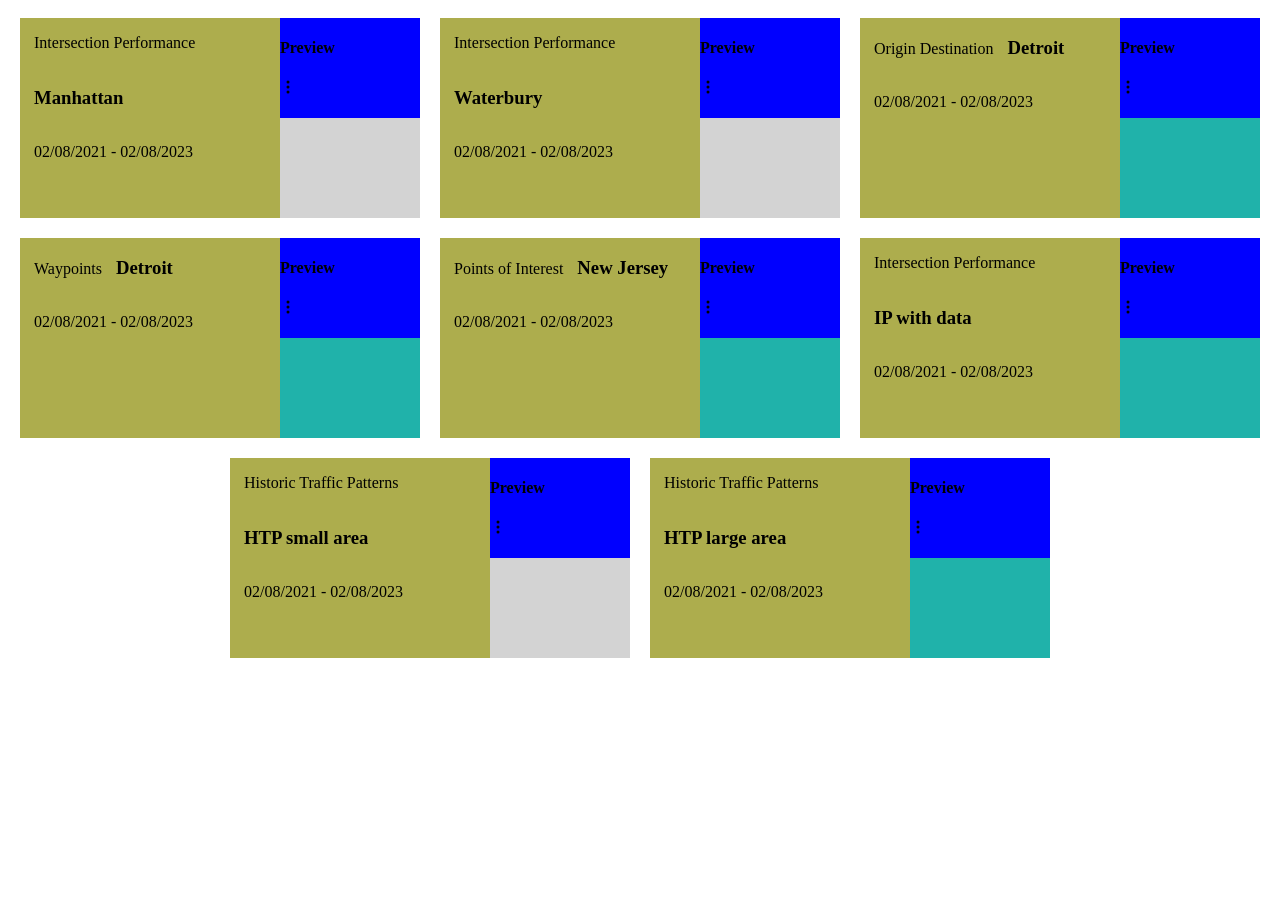
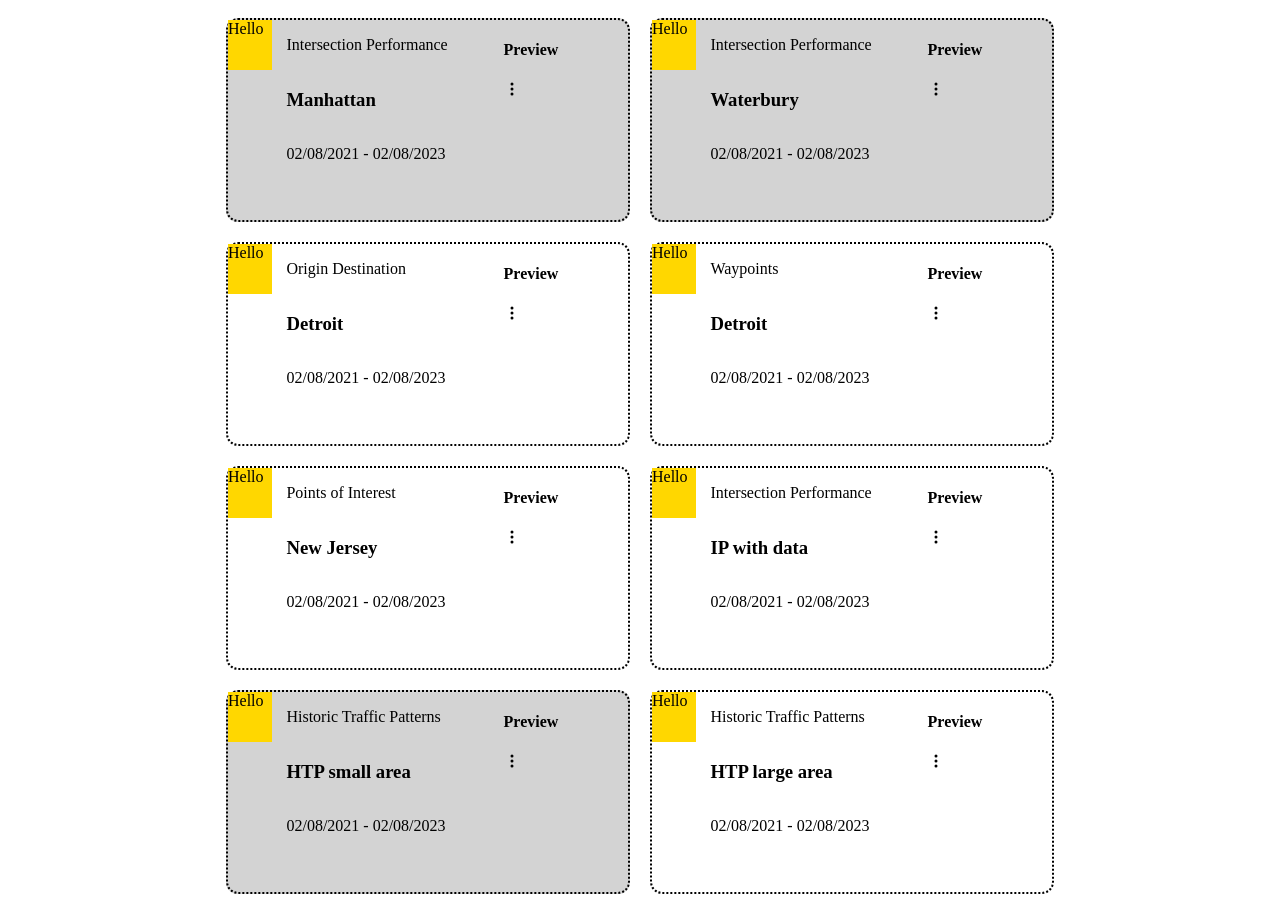
Before and after one commit to lukanogaj/product-cards, a plain HTML site: page index.html in a window 1280 px wide. Before the commit the page ends 816 px from the top, so only its background shows below. Drawn offline with Linux system fonts and the light colour scheme.

Commit message:
css-update

```diff
--- a/cards.css
+++ b/cards.css
@@ -16,6 +16,12 @@
   flex-wrap: wrap;
 }
 
+.icon {
+  background-color: gold;
+  width: 50px;
+  height: 50px;
+}
+
 h3 {
   display: inline-block;
   margin-left: 14px;
@@ -31,16 +37,21 @@
   width: 400px;
   height: 200px;
   margin: 10px;
-  background-color: lightseagreen;
+  /* background-color: lightseagreen; */
+  border: 2px dotted #000000;
+  border-radius: 12px;
 }
 
 .card-text {
+  display: flex;
+  flex-direction: column;
   width: 260px;
   height: 100%;
-  background-color: rgb(173, 173, 77);
+  /* background-color: rgb(173, 173, 77); */
 }
 
 .no-preview {
+  /* display: flex; */
   width: 400px;
   height: 200px;
   margin: 10px;
@@ -50,11 +61,11 @@
 .preview {
   width: 70px;
   height: 40px;
-  background-color: red;
+  /* background-color: red; */
 }
 
 .preview-pill {
   width: 140px;
   height: 100px;
-  background-color: blue;
+  /* background-color: blue; */
 }
--- a/cards.js
+++ b/cards.js
@@ -115,6 +115,7 @@
   cards.forEach((element) => {
     // create the card and card elements
     const cardChip = document.createElement('div');
+    const iconChip = document.createElement('div');
     const cardText = document.createElement('div');
     const cardName = document.createElement('h3');
     const cardType = document.createElement('p');
@@ -128,13 +129,16 @@
 
     // add the class
     cardChip.classList.add('card');
+    iconChip.classList.add('icon');
     cardText.classList.add('card-text');
     previewPill.classList.add('preview-pill');
     cardChip.classList.add(previewStatus(element.is_preview));
+
     // Inner text heading in every div
     cardType.innerText = element.product_type;
     cardName.innerText = element.name;
     previewHEad.innerText = 'Preview';
+    iconChip.innerText = 'Hello';
     // Formating the acess and expiry dates
     cardDate.innerText = `${dateAcessStart.toLocaleDateString(
       'en-GB'
@@ -144,14 +148,13 @@
     cardText.appendChild(cardType);
     cardText.appendChild(cardName);
     cardText.append(cardDate);
+    cardChip.append(iconChip);
     cardChip.append(cardText);
     cardChip.appendChild(previewPill);
     previewPill.append(previewHEad);
     previewPill.append(imgDots);
     mainContainer.appendChild(cardChip);
     // render to dates for en-GB
-    console.log(dateAcessStart.toLocaleDateString('en-GB'));
-    console.log(dateAcessExpiry.toLocaleDateString('en-GB'));
   });
 };
 
```
